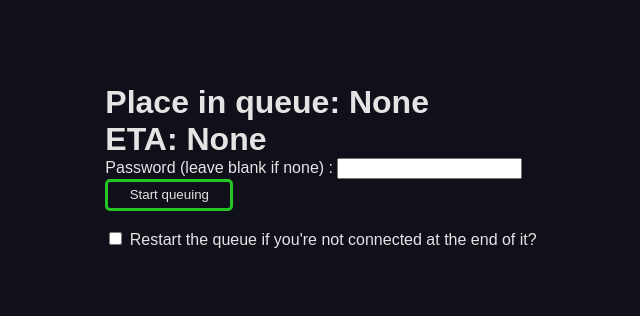
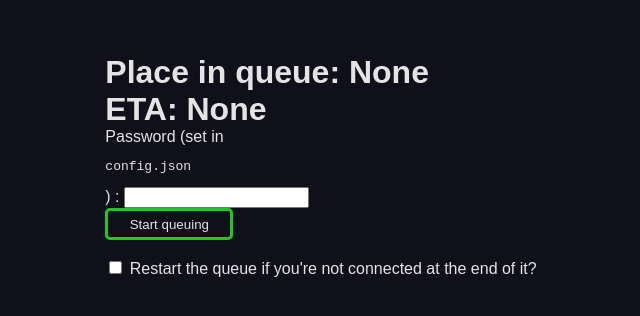
Before and after one commit to themoonisacheese/2bored2wait, a website: page index.html in a window 1280 px wide. Shown: the part 234-550 px from the top of the page, without its empty margins (319-959 px from the left). Drawn offline with Linux system fonts and the light colour scheme; no server answers.

Commit message:
changed pasword tip

```diff
--- a/index.html
+++ b/index.html
@@ -7,7 +7,7 @@
         <div class="content">
             <h1>Place in queue: <div class="place">None</div> </h1>
             <h1>ETA: <div class="ETA">None</div> </h1>
-            Password (leave blank if none) : <input type="password" class="password"><br>
+            Password (set in <pre>config.json</pre>) : <input type="password" class="password"><br>
             <button id="queueButton" class="start" onclick="start()">Start queuing</button><br><br>
             <input type="checkbox" class="restartQueue" onchange="toggleRestartQueue()"> Restart the queue if you're not connected at the end of it?
         </div>
```
